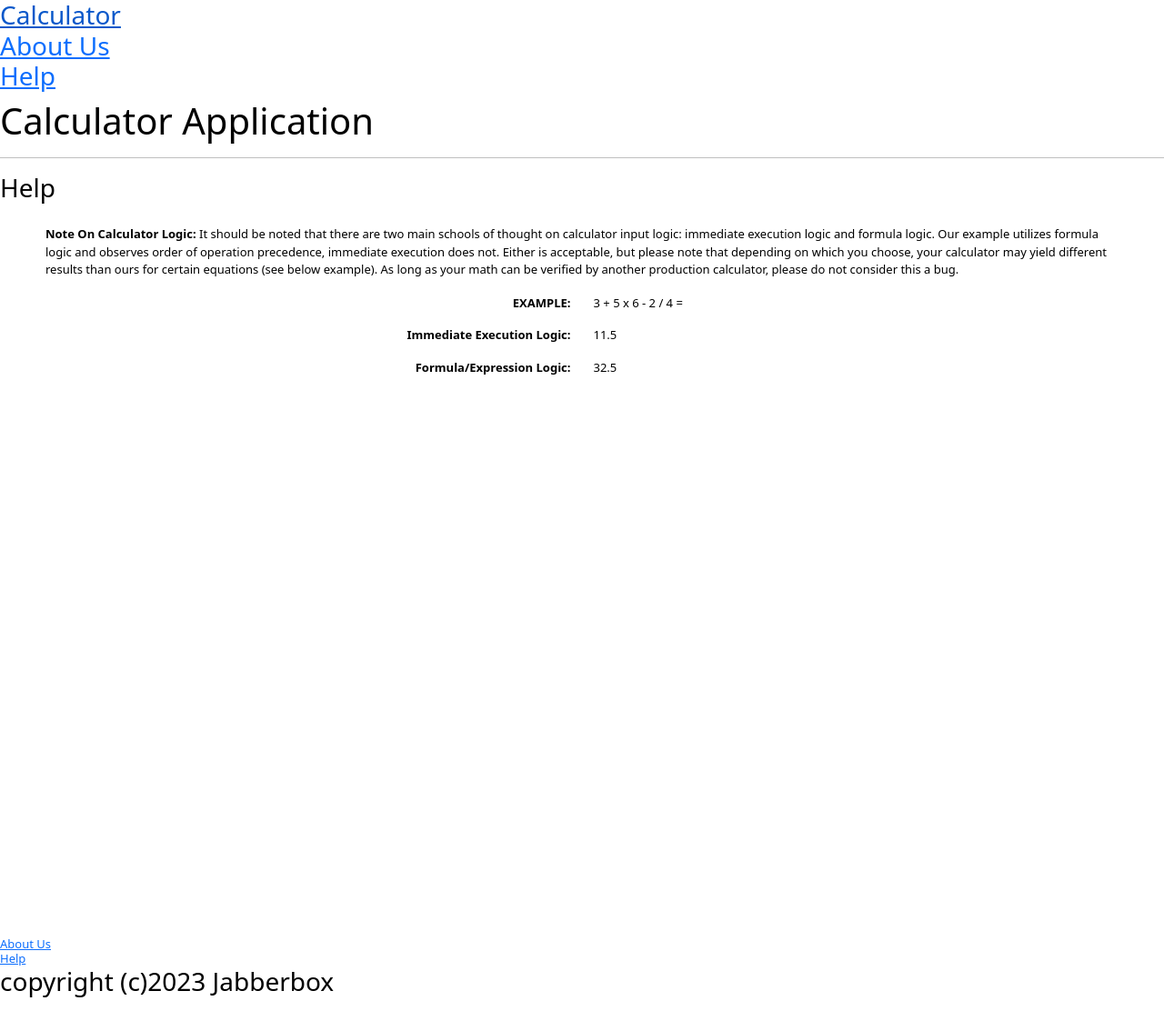
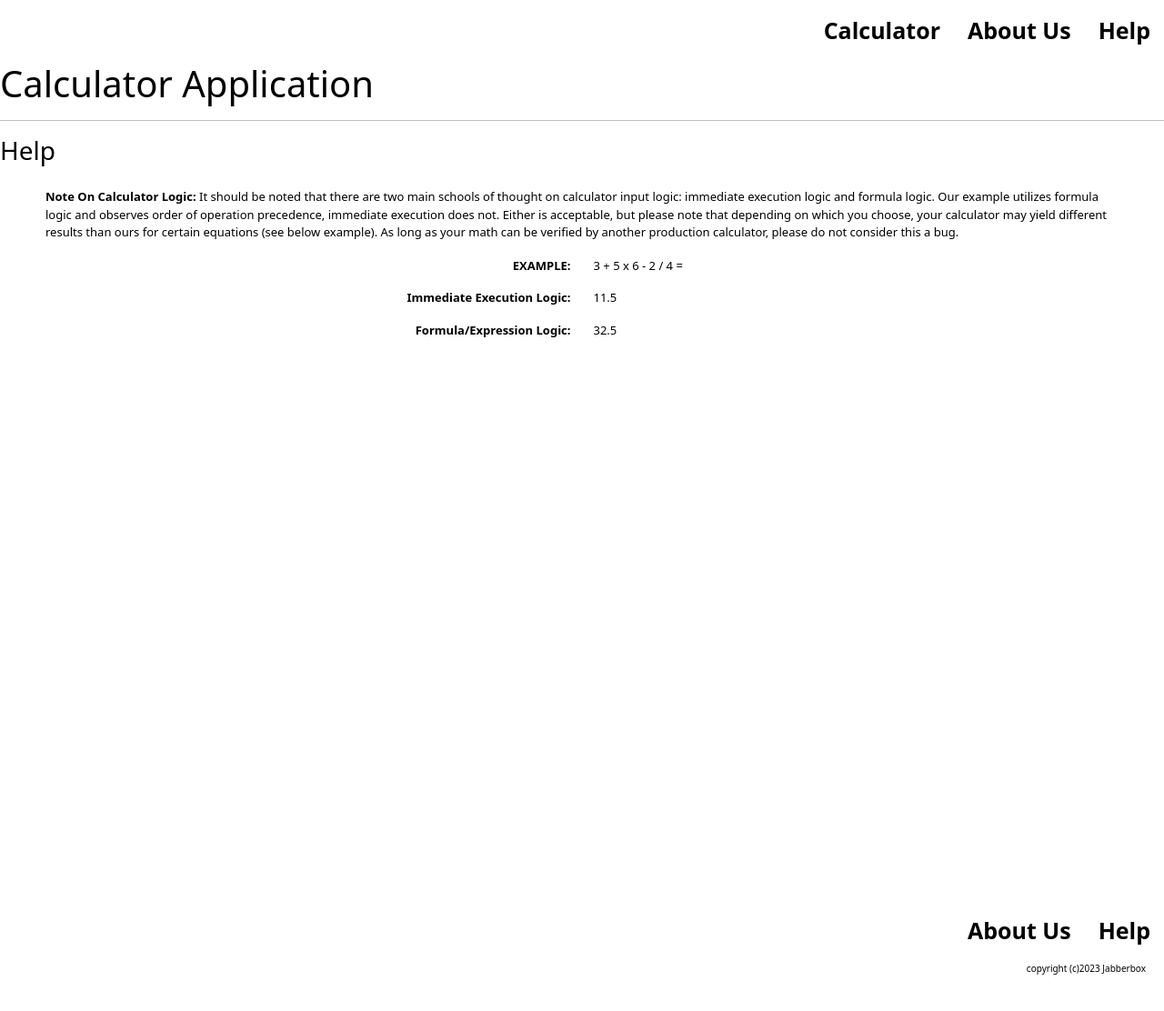
Before and after one commit to rmcguinness/WoodstockCodeCamp, a React (Vite) app: page /help in a window 1280 px wide. Shown: the whole page at 91% size. After the commit the page ends 1089 px from the top, so only its background shows below. Built offline with nearby package versions, Linux system fonts and the light colour scheme.

Commit message:
update css

```diff
--- a/src/Footer.css
+++ b/src/Footer.css
@@ -22,10 +22,11 @@
     justify-content: left;
     flex-direction: column;
 }
-.footer p{
+ .footer p{
     font-size:1rem;
     font-weight: 300;
-}
+ }
+
 div{
     font-size: small;
     font-style: normal;
@@ -37,3 +38,8 @@ li{
 list{
     list-style-type: none;
 }
+ .copyright{
+   text-align: right;
+   font-size: 10px;
+   margin-right: 20px;
+}
--- a/src/Footer.jsx
+++ b/src/Footer.jsx
@@ -16,7 +16,7 @@ import {Link} from "react-router-dom";
 const Footer = () => {
   return(
     <>
-      <h3>
+
         <footer>
           <div>
           <ul className="list">
@@ -26,10 +26,11 @@ const Footer = () => {
             <li>
               <Link to="/help">Help</Link>
             </li>
-          </ul></div>
-          <p>copyright (c)2023 Jabberbox</p>
+          </ul>
+          </div>
+          <p className="copyright">copyright (c)2023 Jabberbox</p>
         </footer>
-      </h3>
+
     </>
   )
 }
--- a/src/Header.css
+++ b/src/Header.css
@@ -19,9 +19,15 @@
     position:left;
     margin:0;
     padding:0;
+    display:flex;
+    justify-content: flex-end;
 }
-.header{
-    display:flex;
-    background-color:light grey;
-    align-items:center;
+li{
+    font-size:25px;
+    padding: 15px;
+    font-weight: bold;
 }
+a{
+    text-decoration: none;
+    color: black;
+}
--- a/src/Header.jsx
+++ b/src/Header.jsx
@@ -16,15 +16,14 @@ import {Link}  from "react-router-dom";
 const Header = () => {
   return(
     <>
-      <h3>
+
         <nav className="header">
           <ul className="list">
-            <li><Link to="/">Calculator</Link></li>
-         <li><Link to="/about">About Us</Link></li>
-          <li><Link to="/help">Help</Link></li>
+            <li className="flex-child"><Link to="/">Calculator</Link></li>
+            <li className="flex-child"><Link to="/about">About Us</Link></li>
+            <li className="flex-child"><Link to="/help">Help</Link></li>
           </ul>
         </nav>
-      </h3>
     </>
   )
 }
```
